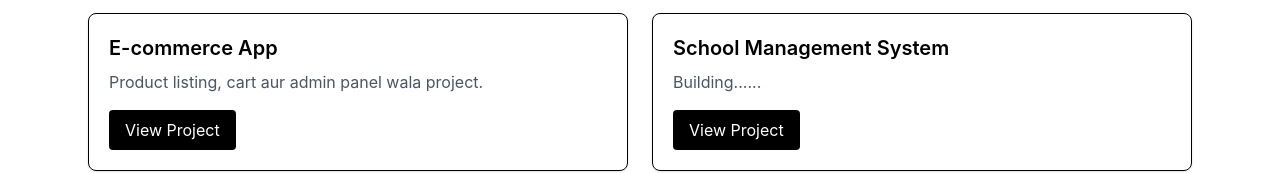
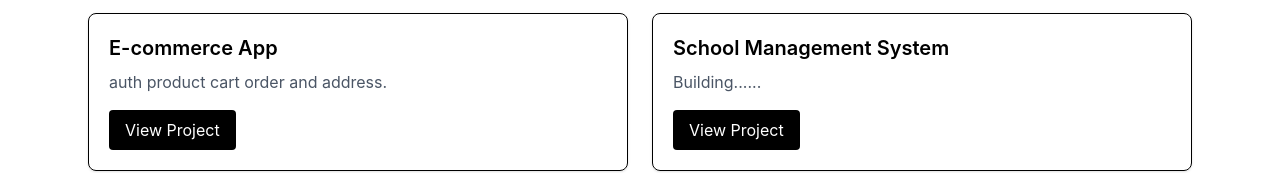
Before and after one commit to chanchaljai/react-portfolio, a React (Vite) app: page / in a window 1280 px wide. Shown: the part 643-816 px from the top of the page. Built offline with nearby package versions, Linux system fonts and the light colour scheme.

Commit message:
ecom update

```diff
--- a/src/components/Projects.jsx
+++ b/src/components/Projects.jsx
@@ -5,7 +5,7 @@ const projects = [
      {
     id: 1,
     title: "E-commerce App",
-    description: "Product listing, cart aur admin panel wala project.",
+    description: "auth product cart order and address.",
     link: "https://ecom-project1-frontend.vercel.app/",
   },
   {
```
